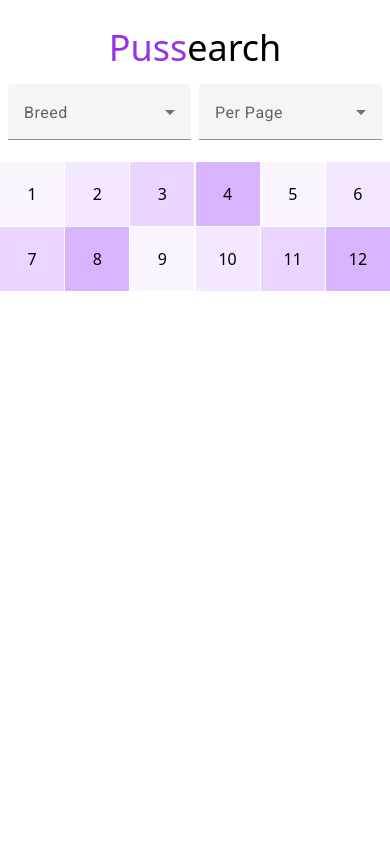
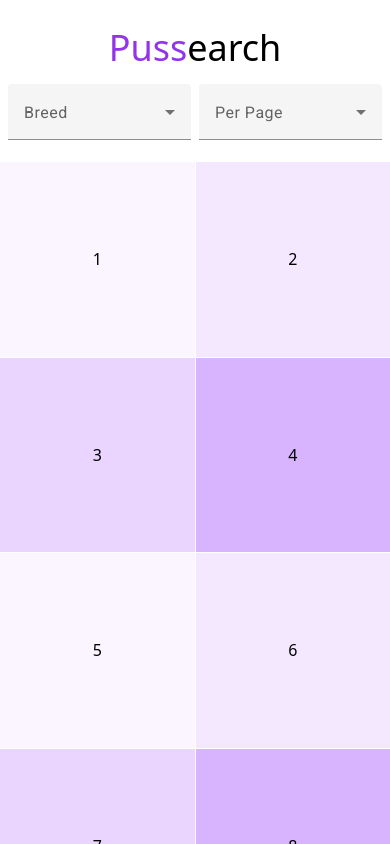
Before and after one commit to dem1luv/wht.agency-test-task, an Angular app: page / in a window 390 px wide. Shown: the top 844 px of the page. Built offline with nearby package versions, Linux system fonts and the light colour scheme.

Commit message:
add responsive grid list

```diff
--- a/src/app/app.component.html
+++ b/src/app/app.component.html
@@ -22,7 +22,7 @@
   </form>
 </div>
 
-<mat-grid-list cols="6" rowHeight="1:1">
+<mat-grid-list [cols]="gridCols" rowHeight="1:1" (window:resize)="onGridResize($event)">
   <mat-grid-tile class="bg-purple-50">1</mat-grid-tile>
   <mat-grid-tile class="bg-purple-100">2</mat-grid-tile>
   <mat-grid-tile class="bg-purple-200">3</mat-grid-tile>
--- a/src/app/app.component.ts
+++ b/src/app/app.component.ts
@@ -1,10 +1,32 @@
-import { Component } from '@angular/core';
+import { Component, OnInit } from '@angular/core';
 
 @Component({
   selector: 'app-root',
   templateUrl: './app.component.html',
   styleUrls: ['./app.component.scss']
 })
-export class AppComponent {
-  title = 'wht.agency-test-task';
+export class AppComponent implements OnInit {
+  gridCols: number = 6;
+
+  ngOnInit() {
+    this.resizeGridList(window.innerWidth);
+  }
+
+  resizeGridList(innerWidth: number) {
+    if (innerWidth > 1200) {
+      this.gridCols = 6;
+    } else if (innerWidth > 900) {
+      this.gridCols = 5;
+    } else if (innerWidth > 600) {
+      this.gridCols = 4;
+    } else if (innerWidth > 400) {
+      this.gridCols = 3;
+    } else {
+      this.gridCols = 2;
+    }
+  }
+
+  onGridResize(event: any) {
+    this.resizeGridList(event.target.innerWidth);
+  }
 }
```
